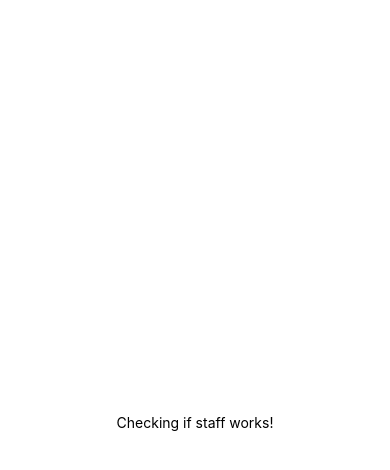
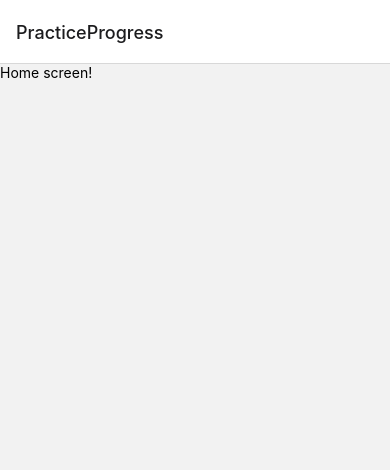
Before and after one commit to KlemenCsharp/PracticeProgress, a React Native app: screen /PracticeProgress in a window 390 px wide. Shown: the top 470 px of the page. Built offline with nearby package versions, Linux system fonts and the light colour scheme.

Commit message:
Changed basic home screen with navigation

```diff
--- a/App.tsx
+++ b/App.tsx
@@ -1,20 +1,19 @@
-import { StatusBar } from 'expo-status-bar';
-import { StyleSheet, Text, View } from 'react-native';
+import {NavigationContainer} from "@react-navigation/native";
+import { createNativeStackNavigator } from "@react-navigation/native-stack";
+import {StatusBar} from "expo-status-bar";
+import HomeScreen from "./screens/HomeScreen";
+
+const Stack = createNativeStackNavigator();
 
 export default function App() {
   return (
-    <View style={styles.container}>
-      <Text>Checking if staff works!</Text>
-      <StatusBar style="auto" />
-    </View>
+    <>
+      <StatusBar style="dark" />
+      <NavigationContainer>
+          <Stack.Navigator>
+              <Stack.Screen name="PracticeProgress" component={HomeScreen} />
+          </Stack.Navigator>
+      </NavigationContainer>
+    </>
   );
 }
-
-const styles = StyleSheet.create({
-  container: {
-    flex: 1,
-    backgroundColor: '#fff',
-    alignItems: 'center',
-    justifyContent: 'center',
-  },
-});
--- a/package.json
+++ b/package.json
@@ -9,10 +9,14 @@
     "web": "expo start --web"
   },
   "dependencies": {
+    "@react-navigation/native": "^6.1.6",
+    "@react-navigation/native-stack": "^6.9.12",
     "expo": "~48.0.6",
     "expo-status-bar": "~1.4.4",
     "react": "18.2.0",
-    "react-native": "0.71.3"
+    "react-native": "0.71.3",
+    "react-native-safe-area-context": "4.5.0",
+    "react-native-screens": "~3.20.0"
   },
   "devDependencies": {
     "@babel/core": "^7.20.0",
--- /dev/null
+++ b/screens/HomeScreen.tsx
@@ -0,0 +1,11 @@
+import {Text, View} from "react-native";
+
+function HomeScreen() {
+    return (
+        <View>
+            <Text>Home screen!</Text>
+        </View>
+        )
+}
+
+export default HomeScreen;
```
Also changed, not shown: 1 other file (tests, documents, lock files or other folders).
